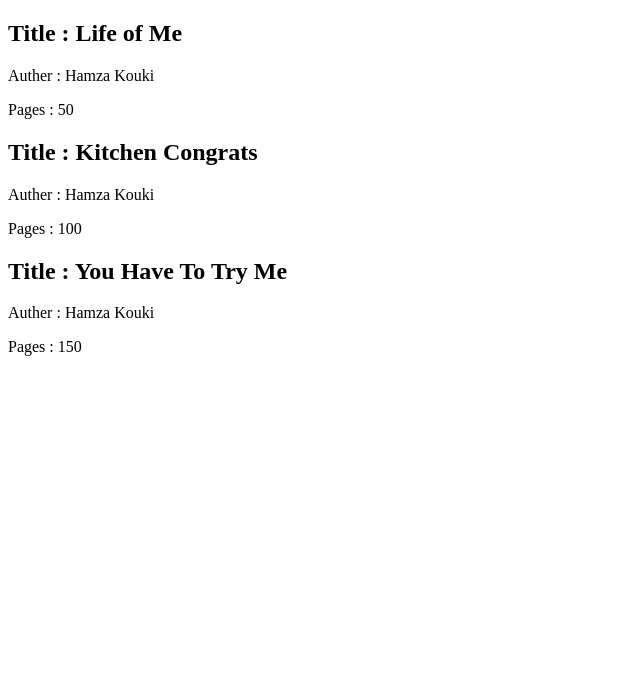
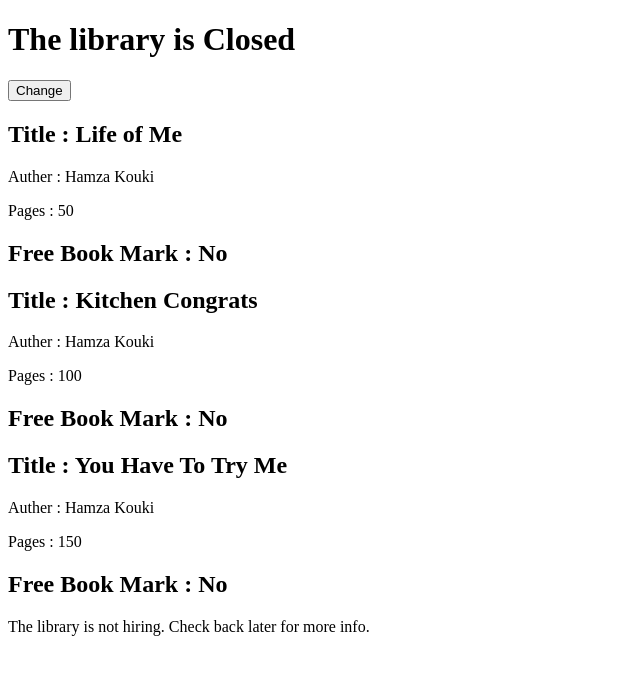
Before and after one commit to KoukiHamzaa/reactJS-By-lynda-CDN, a React (Create React App) app in the folder ReactApp/Exercise Files/ch02/start/react-is-fun/: page / in a window 1280 px wide. Shown: the top 674 px of the page, without its empty margins (0-640 px from the left). Built offline with nearby package versions, Linux system fonts and the light colour scheme.

Commit message:
newCommit

```diff
--- a/ReactApp/Exercise Files/ch02/start/react-is-fun/src/index.js
+++ b/ReactApp/Exercise Files/ch02/start/react-is-fun/src/index.js
@@ -1,6 +1,5 @@
 import React, { Component } from "react";
 import ReactDom from "react-dom";
-import { render } from "react-dom";
 
 let BookList = [
   { title: "Life of Me", auther: "Hamza Kouki", pages: 50 },
@@ -8,29 +7,70 @@ let BookList = [
   { title: "You Have To Try Me", auther: "Hamza Kouki", pages: 150 }
 ];
 
-const Book = ({ title, auther, pages }) => {
+const Book = ({ title, auther, pages, freeBookMark }) => {
   return (
     <section>
       <h1> Title : {title}</h1>
       <p>Auther : {auther}</p>
       <p>Pages : {pages}</p>
+      <h2>Free Book Mark : {freeBookMark ? "yes" : "No"}</h2>
     </section>
   );
 };
 
-const Library = ({books})  => {
+const Hiring = () => (
+  <div>
+    <p>The library is hiring. Go to www.library.com/jobs for more.</p>
+  </div>
+);
+
+const NotHiring = () => (
+  <div>
+    <p>The library is not hiring. Check back later for more info.</p>
+  </div>
+);
+
+class Library extends Component {
+  constructor(props) {
+    super(props);
+    this.state = {
+      open: false,
+      freeBookMark: false,
+      hiring: false
+    };
+
+    this.toggleOpenClosed = this.toggleOpenClosed.bind(this);
+  }
+
+  toggleOpenClosed() {
+    this.setState(prevState => ({
+      // open: !this.state.open
+      open: !prevState.open
+    }));
+  }
+
+  render() {
+    console.log(this.state);
+    // const books = this.props.books; Or the easier way =>
+    const { books } = this.props;
     return (
       <div>
-      {books.map((book,key) => (
+        <h1> The library is {this.state.open ? "Open" : "Closed"}</h1>
+        <button onClick={this.toggleOpenClosed}>Change</button>
+        {books.map((book, key) => (
           <Book
             title={book.title}
             auther={book.auther}
             pages={book.pages}
-        key={key}/>
+            freeBookMark={this.state.freeBookMark}
+            key={key}
+          />
         ))}
+        {this.state.hiring ? <Hiring /> : <NotHiring />}
       </div>
     );
-};
+  }
+}
 
 ReactDom.render(
   <div>
```
Lines whose indentation alone changed are shown as unchanged.
